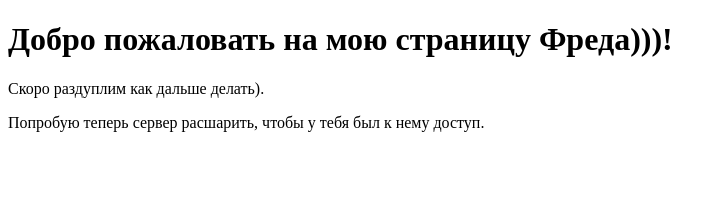
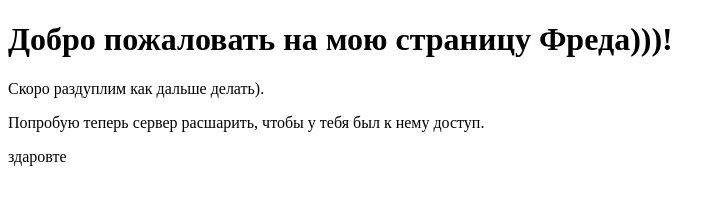
Before and after one commit to frederikibara/firstproject.github.io, a plain HTML site: page index.html in a window 1280 px wide. Shown: the whole page, without its empty margins (0-725 px from the left). Drawn offline with Linux system fonts and the light colour scheme.

Commit message:
Update index.html

```diff
--- a/index.html
+++ b/index.html
@@ -7,5 +7,6 @@
     <h1>Добро пожаловать на мою страницу Фреда)))!</h1>
     <p>Скоро раздуплим как дальше делать).</p>
     <p>Попробую теперь сервер расшарить, чтобы у тебя был к нему доступ.</p>
+    <p>здаровте</p>
   </body>
 </html>
```
